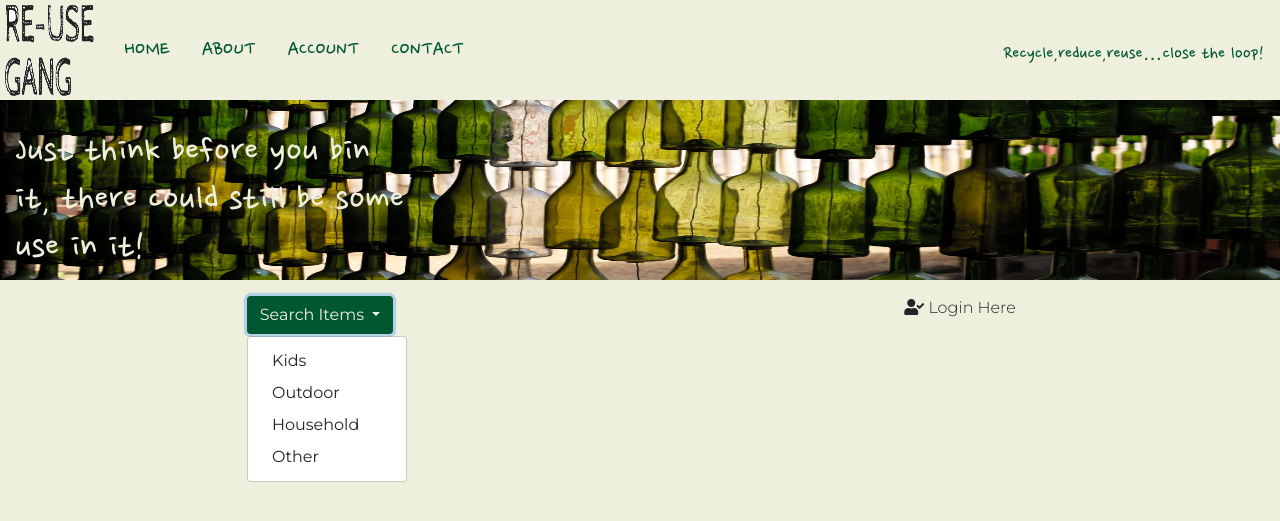
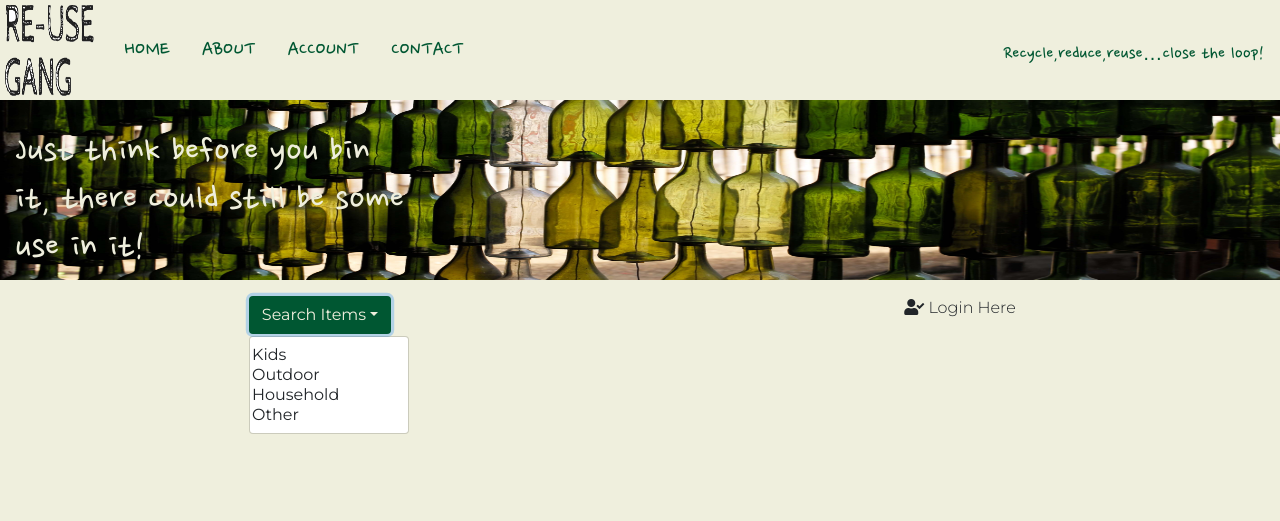
Before and after one commit to mkuti/reuse_gang_project, a Flask app: page / in a window 1280 px wide, after a click on "Search Items". Shown: the top 521 px of the page. Run offline with Flask 2, Linux system fonts and the light colour scheme; data that the repository does not hold is empty; some libraries are stand-ins or nearby versions.

Commit message:
changed search bar to a form element

```diff
--- a/templates/components/search.html
+++ b/templates/components/search.html
@@ -3,15 +3,15 @@
 <section class="container-fluid">
     <div class="row text-center">
         <div class="col-6 dropdown my-3">
-            <button class="btn dropdown-toggle bg-darkgreen light_text" type="button" id="dropdownMenuButton" data-toggle="dropdown" aria-haspopup="true" aria-expanded="false">
-                Search Items
-            </button>
-            <div class="dropdown-menu" aria-labelledby="dropdownMenuButton">
-                <a class="dropdown-item" href="#">Kids</a>
-                <a class="dropdown-item" href="#">Outdoor</a>
-                <a class="dropdown-item" href="#">Household</a>
-                <a class="dropdown-item" href="#">Other</a>
-            </div>
+            <form method="POST" action="/filtered_items">
+                    <select multiple name="categories" class="dropdown-menu" aria-labelledby="dropdownMenuButton">
+                              <option value="Low-Carb">Kids</option>
+                              <option value="Fat-Free">Outdoor</option>
+                              <option value="Gluten-Free">Household</option>
+                              <option value="High-Protein">Other</option>
+                    </select>
+                        <button class="btn dropdown-toggle bg-darkgreen light_text" type="submit" id="dropdownMenuButton" data-toggle="dropdown" aria-haspopup="true" aria-expanded="false">Search Items</button>
+            </form>
         </div>
         <div class="col-6 my-3">
             <i class="fas fa-user-check"></i>
```
